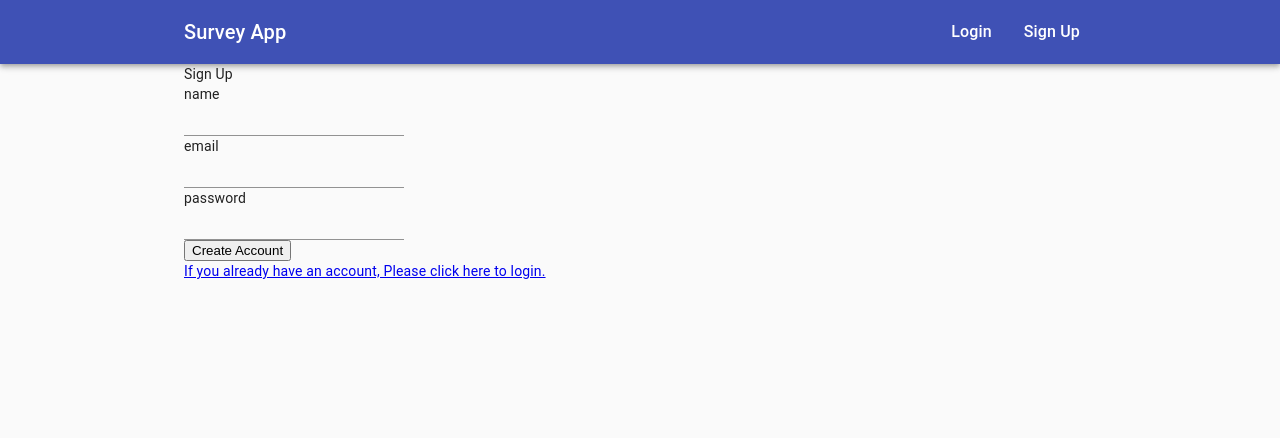
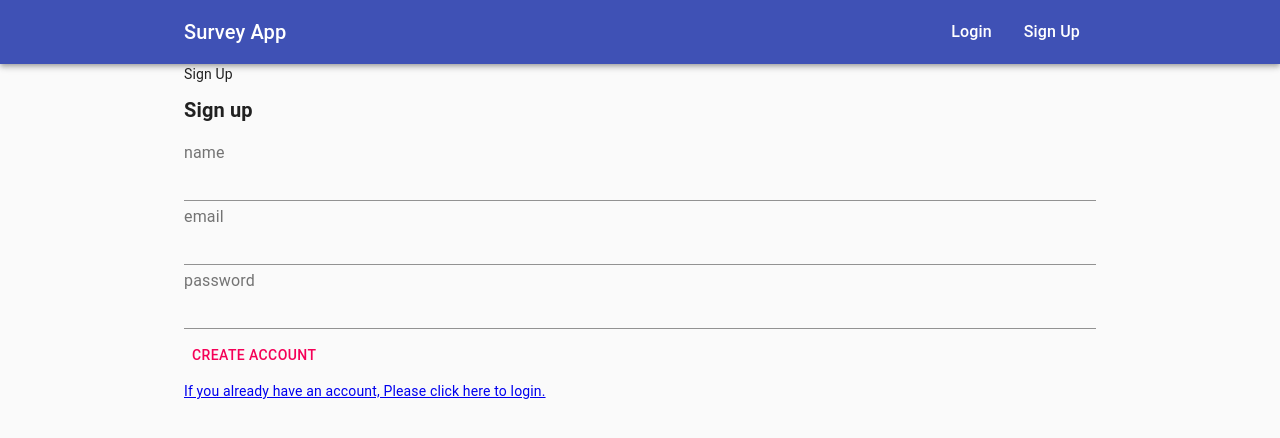
Before and after one commit to wawoon/survey_app, a Next.js app in the folder survey_frontend/: page /signup in a window 1280 px wide. Shown: the top 438 px of the page. Built offline with nearby package versions, Linux system fonts and the light colour scheme.

Commit message:
fix: form design

```diff
--- /dev/null
+++ b/survey_frontend/components/FormTitle.tsx
@@ -0,0 +1,7 @@
+export const FormTitle: React.FC = (props) => {
+  return (
+    <div style={{ padding: "12px 0", fontSize: 20, fontWeight: "bold" }}>
+      {props.children}
+    </div>
+  );
+};
--- a/survey_frontend/pages/signup.tsx
+++ b/survey_frontend/pages/signup.tsx
@@ -1,13 +1,14 @@
 import React from "react";
 import { useDispatch, useSelector } from "react-redux";
 import { Form, Field } from "react-final-form";
-import { Container, TextField } from "@material-ui/core";
+import { Button, Container, InputLabel, TextField } from "@material-ui/core";
 import axios from "axios";
 import { setAuth } from "../lib/slices/auth_slice";
 import { ReduxStore } from "../store";
 import { useRouter } from "next/router";
 import Link from "next/link";
 import { Header } from "../components/Header";
+import { FormTitle } from "../components/FormTitle";
 
 type SignUpFormValue = {
   email: string;
@@ -53,33 +54,37 @@ const SignUpForm = () => {
           <form onSubmit={handleSubmit}>
             <div>
               <div>
-                <div>name</div>
+                <FormTitle>Sign up</FormTitle>
+                <InputLabel style={{ padding: "8px 0" }}>name</InputLabel>
                 <Field name="name">
                   {(props) => (
                     <TextField
                       type="name"
+                      style={{ width: "100%" }}
                       name={props.input.name}
                       value={props.input.value}
                       onChange={props.input.onChange}
                     />
                   )}
                 </Field>
-                <div>email</div>
+                <InputLabel style={{ padding: "8px 0" }}>email</InputLabel>
                 <Field name="email">
                   {(props) => (
                     <TextField
                       type="email"
+                      style={{ width: "100%" }}
                       name={props.input.name}
                       value={props.input.value}
                       onChange={props.input.onChange}
                     />
                   )}
                 </Field>
-                <div>password</div>
+                <InputLabel style={{ padding: "8px 0" }}>password</InputLabel>
                 <Field name="password">
                   {(props) => (
                     <TextField
                       type="password"
+                      style={{ width: "100%" }}
                       name={props.input.name}
                       value={props.input.value}
                       onChange={props.input.onChange}
@@ -88,7 +93,11 @@ const SignUpForm = () => {
                 </Field>
               </div>
             </div>
-            <button type="submit">Create Account</button>
+            <div style={{ padding: "8px 0" }}>
+              <Button type="submit" color="secondary" onSubmit={handleSubmit}>
+                Create Account
+              </Button>
+            </div>
 
             <div>
               <Link href="/login">
```
Also changed, not shown: survey_frontend/components/ResponseForm.tsx (+9 -5 lines), survey_frontend/pages/login.tsx (+12 -6 lines), survey_frontend/pages/manage/surveys/new.tsx (+11 -5 lines).
